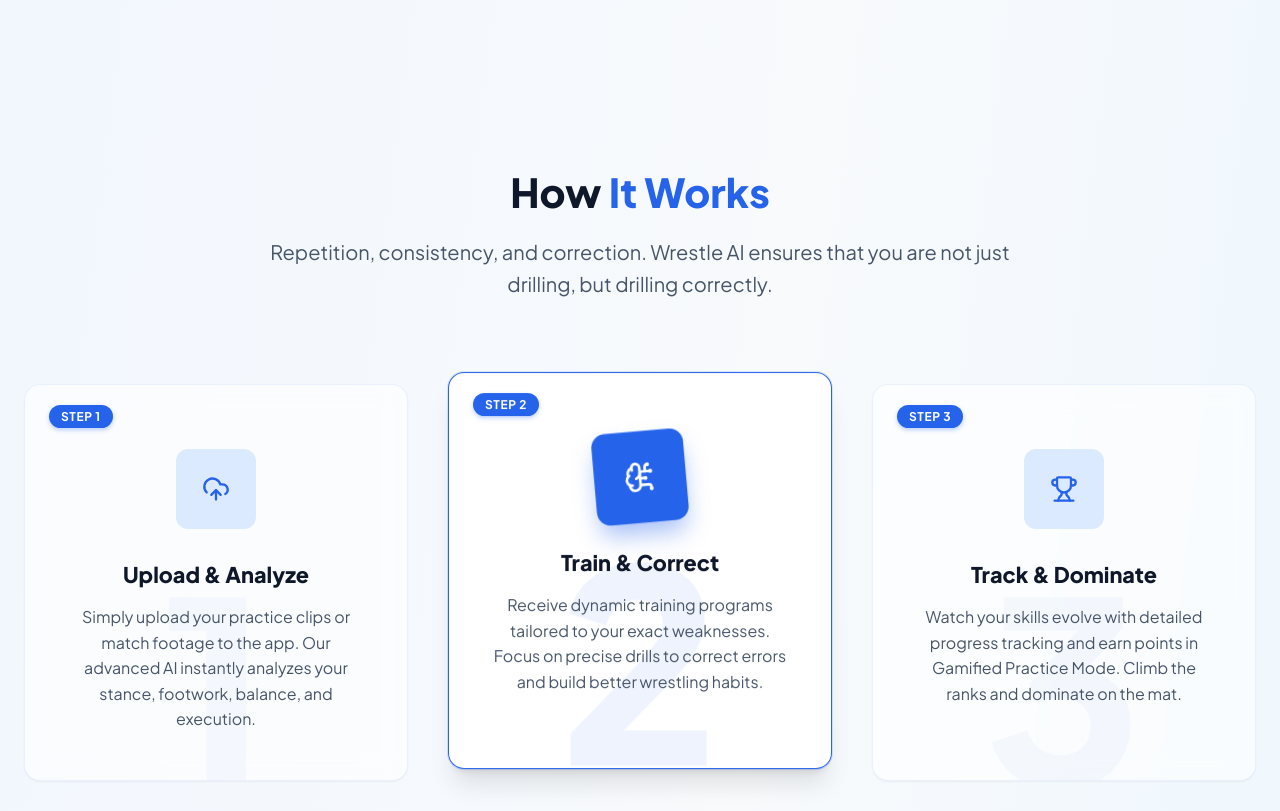
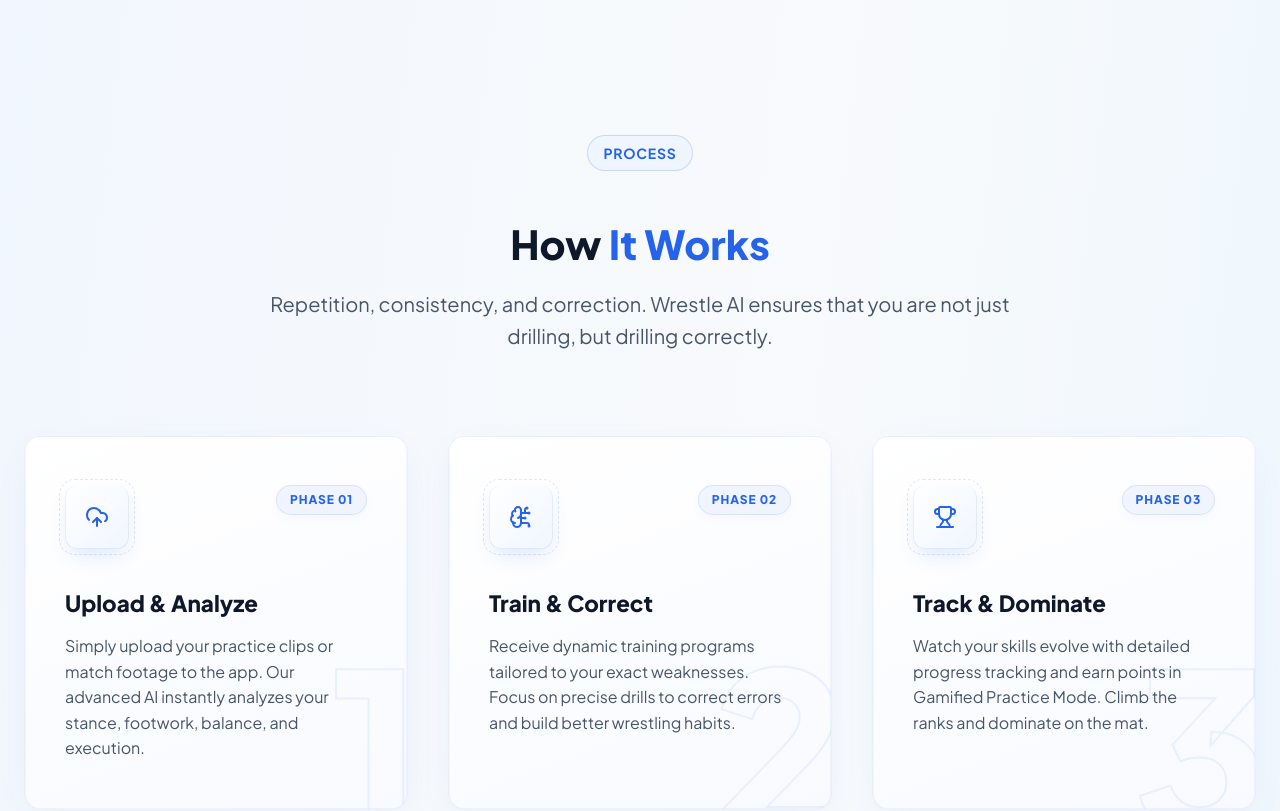
Before and after one commit to draftworks-repos/wrestleAI, a React (Vite) app: page / in a window 1280 px wide. Shown: the part 3640-4451 px from the top of the page. Built offline with nearby package versions, Linux system fonts and the light colour scheme.

Commit message:
how it work updated

```diff
--- a/components/HowItWorks.tsx
+++ b/components/HowItWorks.tsx
@@ -1,5 +1,8 @@
-import React, { useEffect, useRef, useState } from "react";
+import React from "react";
 import { UploadCloud, BrainCircuit, Trophy } from "lucide-react";
+import "../styles/HowItWorks.css";
+import "../styles/animations.css";
+import { useScrollAnimation } from "../hooks/useScrollAnimation";
 import "../styles/HowItWorks.css";
 
 interface StepProps {
@@ -33,39 +36,64 @@
   },
 ];
 
-export const HowItWorks: React.FC = () => {
-  const sectionRef = useRef<HTMLElement>(null);
-  const [inView, setInView] = useState(false);
-
-  useEffect(() => {
-    const observer = new IntersectionObserver(
-      ([entry]) => {
-        setInView(entry.isIntersecting);
-      },
-      {
-        root: null,
-        rootMargin: "0px",
-        threshold: 0.3,
-      },
-    );
-
-    if (sectionRef.current) observer.observe(sectionRef.current);
-    return () => {
-      if (sectionRef.current) observer.unobserve(sectionRef.current);
-    };
-  }, []);
+const StepCard: React.FC<{ step: StepProps; index: number }> = ({
+  step,
+  index,
+}) => {
+  const [ref, inView] = useScrollAnimation({
+    threshold: 0.1,
+    triggerOnce: true,
+  });
 
   return (
-    <section
-      ref={sectionRef}
-      className={`how-it-works-section ${inView ? "is-animating" : "is-paused"}`}
+    <div
+      ref={ref}
+      className={`how-step-card ${inView ? "animate-fade-up" : "opacity-0"}`}
+      style={{ animationDelay: `${index * 150}ms` }}
     >
+      <div className="how-step-card-accent"></div>
+
+      <div className="how-step-header">
+        <div className="how-step-icon-wrapper">
+          <step.icon className="how-step-icon" size={24} />
+        </div>
+        <div className="how-step-badge">Phase 0{step.number}</div>
+      </div>
+
+      <div className="how-step-content">
+        <h3 className="how-step-title">{step.title}</h3>
+        <p className="how-step-desc">{step.description}</p>
+      </div>
+
+      {/* Large watermark number */}
+      <div className="how-step-watermark">{step.number}</div>
+    </div>
+  );
+};
+
+export const HowItWorks: React.FC = () => {
+  const [headerRef, headerInView] = useScrollAnimation({
+    threshold: 0.2,
+    triggerOnce: true,
+  });
+
+  return (
+    <section className="how-it-works-section">
       <div className="how-it-works-container">
-        <div className="how-it-works-header">
-          <h2 className="how-it-works-title">
+        <div ref={headerRef} className="how-it-works-header">
+          <span
+            className={`section-label inline-block ${headerInView ? "animate-fade-in" : "opacity-0"}`}
+          >
+            Process
+          </span>
+          <h2
+            className={`how-it-works-title ${headerInView ? "animate-fade-in delay-100" : "opacity-0"}`}
+          >
             How <span className="text-brand-primary">It Works</span>
           </h2>
-          <p className="how-it-works-subtitle">
+          <p
+            className={`how-it-works-subtitle ${headerInView ? "animate-fade-in delay-200" : "opacity-0"}`}
+          >
             Repetition, consistency, and correction. Wrestle AI ensures that you
             are not just drilling, but drilling correctly.
           </p>
@@ -73,33 +101,7 @@
 
         <div className="how-steps-grid">
           {steps.map((step, index) => (
-            <div
-              key={index}
-              className="how-step-card"
-              style={{ animationDelay: `${index * 1.5}s` }}
-            >
-              {/* Process Step Indicator Badge */}
-              <div className="how-step-badge">Step {step.number}</div>
-
-              {/* Large watermark number */}
-              <div
-                className="how-step-watermark"
-                style={{ animationDelay: `${index * 1.5}s` }}
-              >
-                {step.number}
-              </div>
-
-              <div className="how-step-content">
-                <div
-                  className="how-step-icon-wrapper"
-                  style={{ animationDelay: `${index * 1.5}s` }}
-                >
-                  <step.icon className="how-step-icon" size={28} />
-                </div>
-                <h3 className="how-step-title">{step.title}</h3>
-                <p className="how-step-desc">{step.description}</p>
-              </div>
-            </div>
+            <StepCard key={index} step={step} index={index} />
           ))}
         </div>
       </div>
--- a/styles/HowItWorks.css
+++ b/styles/HowItWorks.css
@@ -65,79 +65,139 @@
 }
 
 /* -------------------------------------------------------------
-   Step Cards (Sequential Looping UI)
+   Step Cards Restructure
 ------------------------------------------------------------- */
 .how-step-card {
-  background: rgba(255, 255, 255, 0.6);
-  backdrop-filter: blur(12px);
-  -webkit-backdrop-filter: blur(12px);
-  border: 1px solid rgba(37, 99, 235, 0.08); /* Reduced baseline visibility */
+  background: linear-gradient(160deg, #ffffff 0%, #f8faff 100%);
   border-radius: var(--radius-2xl);
   padding: 3rem 2.5rem;
-  box-shadow: var(--shadow-sm);
+  box-shadow:
+    0 10px 40px -10px rgba(37, 99, 235, 0.08),
+    inset 0 2px 0 0 rgba(255, 255, 255, 1),
+    inset 0 0 0 1px rgba(37, 99, 235, 0.05);
+  border: 1px solid rgba(226, 232, 240, 0.6);
   position: relative;
   overflow: hidden;
   display: flex;
   flex-direction: column;
-  align-items: center;
-  text-align: center;
+  transition: all 0.4s cubic-bezier(0.16, 1, 0.3, 1);
+  z-index: 1;
+  text-align: left; /* Editorial alignment */
+}
+
+.how-step-card:hover {
+  transform: translateY(-8px);
+  box-shadow:
+    0 25px 50px -12px rgba(37, 99, 235, 0.15),
+    inset 0 2px 0 0 rgba(255, 255, 255, 1),
+    inset 0 0 0 1px rgba(37, 99, 235, 0.1);
+  border-color: rgba(37, 99, 235, 0.2);
+  background: linear-gradient(160deg, #ffffff 0%, #f0f6ff 100%);
+}
+
+.how-step-header {
+  display: flex;
+  justify-content: space-between;
+  align-items: flex-start;
+  margin-bottom: 2.5rem;
+  position: relative;
+  z-index: 2;
+  width: 100%;
 }
 
 .how-step-badge {
-  position: absolute;
-  top: 1.25rem;
-  left: 1.5rem;
-  background: var(--color-brand-primary);
-  color: white;
+  background: rgba(37, 99, 235, 0.06);
+  color: var(--color-brand-primary);
   font-size: 0.75rem;
-  font-weight: 700;
+  font-weight: 800;
   text-transform: uppercase;
-  letter-spacing: 0.05em;
-  padding: 0.25rem 0.75rem;
+  letter-spacing: 0.08em;
+  padding: 0.4rem 0.8rem;
   border-radius: 999px;
-  box-shadow: 0 2px 4px rgba(37, 99, 235, 0.3);
-  z-index: 3;
+  border: 1px solid rgba(37, 99, 235, 0.12);
+  box-shadow: 0 4px 12px -2px rgba(37, 99, 235, 0.05);
+  transition: all 0.3s ease;
 }
 
-/* Watermark Number */
+.how-step-card:hover .how-step-badge {
+  background: rgba(37, 99, 235, 0.1);
+  border-color: rgba(37, 99, 235, 0.2);
+}
+
+/* Watermark Outline Number */
 .how-step-watermark {
   position: absolute;
-  bottom: -2rem;
-  right: 50%;
-  transform: translateX(50%);
-  font-size: 16rem;
+  bottom: -3rem;
+  right: -1rem;
+  font-size: 14rem;
   font-weight: 900;
-  color: rgba(37, 99, 235, 0.03);
+  color: transparent; /* Empty fill */
+  -webkit-text-stroke: 2px rgba(37, 99, 235, 0.08); /* Stronger initial outline */
   line-height: 1;
   z-index: 0;
   pointer-events: none;
   user-select: none;
+  transition: all 0.5s cubic-bezier(0.16, 1, 0.3, 1);
 }
 
-/* Content wrapper keeps it above watermark */
+.how-step-card:hover .how-step-watermark {
+  -webkit-text-stroke: 3px rgba(37, 99, 235, 0.12);
+  transform: translateY(-5px) translateX(-5px);
+}
+
+/* Base Content */
 .how-step-content {
   position: relative;
   z-index: 2;
   display: flex;
   flex-direction: column;
-  align-items: center;
-  margin-top: 1rem;
 }
 
 .how-step-icon-wrapper {
   color: var(--color-brand-primary);
-  background: var(--color-brand-accent);
-  width: 5rem;
-  height: 5rem;
+  background: linear-gradient(
+    135deg,
+    rgba(255, 255, 255, 1) 0%,
+    rgba(240, 246, 255, 1) 100%
+  );
+  width: 4rem;
+  height: 4rem;
   border-radius: var(--radius-xl);
   display: flex;
   align-items: center;
   justify-content: center;
-  margin-bottom: 2rem;
+  box-shadow:
+    0 10px 20px -5px rgba(37, 99, 235, 0.15),
+    inset 0 1px 1px rgba(255, 255, 255, 1),
+    inset 0 0 0 1px rgba(37, 99, 235, 0.1);
+  transition: all 0.4s cubic-bezier(0.16, 1, 0.3, 1);
+  position: relative;
+}
+
+.how-step-icon-wrapper::after {
+  content: "";
+  position: absolute;
+  inset: -6px;
+  border-radius: calc(var(--radius-xl) + 4px);
+  border: 1px dashed rgba(37, 99, 235, 0.15);
+  transition: all 0.4s ease;
+  z-index: -1;
+}
+
+.how-step-card:hover .how-step-icon-wrapper {
+  color: white;
+  background: linear-gradient(135deg, var(--color-brand-primary), #1d4ed8);
+  transform: scale(1.1) rotate(-5deg);
+  box-shadow: 0 15px 30px -5px rgba(37, 99, 235, 0.4);
+}
+
+.how-step-card:hover .how-step-icon-wrapper::after {
+  border-color: rgba(37, 99, 235, 0.3);
+  transform: scale(1.05) rotate(5deg);
 }
 
 .how-step-title {
-  font-size: 1.35rem;
+  font-size: 1.4rem;
   font-weight: 800;
   color: var(--color-brand-dark);
   margin: 0 0 1rem 0;
@@ -149,96 +209,3 @@
   line-height: 1.6;
   margin: 0;
 }
-
-/* -------------------------------------------------------------
-   Sequential Looping Animations (9s total = 3s per card)
-------------------------------------------------------------- */
-.is-animating .how-step-card {
-  will-change: transform, box-shadow, border-color, background;
-  animation: highlightCard 4.5s infinite;
-}
-
-.is-animating .how-step-icon-wrapper {
-  will-change: transform, background, color, box-shadow;
-  animation: highlightIcon 4.5s infinite;
-}
-
-.is-animating .how-step-watermark {
-  will-change: transform, color;
-  animation: highlightWatermark 4.5s infinite;
-}
-
-.is-paused .how-step-card,
-.is-paused .how-step-icon-wrapper,
-.is-paused .how-step-watermark {
-  animation-play-state: paused !important;
-}
-
-/*
-  Timings for a 9s loop:
-  Card 1 delays 0s. Active 0%-33%
-  Card 2 delays 3s. Active 0%-33%
-  Card 3 delays 6s. Active 0%-33%
-*/
-
-@keyframes highlightCard {
-  0% {
-    transform: translateY(0);
-    box-shadow: var(--shadow-sm);
-    border-color: rgba(37, 99, 235, 0.08);
-    background: rgba(255, 255, 255, 0.6);
-  }
-  22.22% {
-    transform: translateY(-12px);
-    box-shadow:
-      var(--shadow-xl),
-      0 0 0 1px rgba(37, 99, 235, 0.15);
-    border-color: var(--color-brand-primary); /* Highlight border */
-    background: rgba(255, 255, 255, 0.95);
-  }
-  44.44%,
-  100% {
-    transform: translateY(0);
-    box-shadow: var(--shadow-sm);
-    border-color: rgba(37, 99, 235, 0.08);
-    background: rgba(255, 255, 255, 0.6);
-  }
-}
-
-@keyframes highlightIcon {
-  0% {
-    transform: scale(1) rotate(0);
-    background: var(--color-brand-accent);
-    color: var(--color-brand-primary);
-    box-shadow: none;
-  }
-  22.22% {
-    transform: scale(1.15) rotate(-5deg);
-    background: var(--color-brand-primary);
-    color: white;
-    box-shadow: 0 12px 20px -3px rgba(37, 99, 235, 0.4);
-  }
-  44.44%,
-  100% {
-    transform: scale(1) rotate(0);
-    background: var(--color-brand-accent);
-    color: var(--color-brand-primary);
-    box-shadow: none;
-  }
-}
-
-@keyframes highlightWatermark {
-  0% {
-    transform: translateX(50%) scale(1) translateY(0);
-    color: rgba(37, 99, 235, 0.03);
-  }
-  22.22% {
-    transform: translateX(50%) scale(1.05) translateY(-15px);
-    color: rgba(37, 99, 235, 0.08);
-  }
-  44.44%,
-  100% {
-    transform: translateX(50%) scale(1) translateY(0);
-    color: rgba(37, 99, 235, 0.03);
-  }
-}
```
